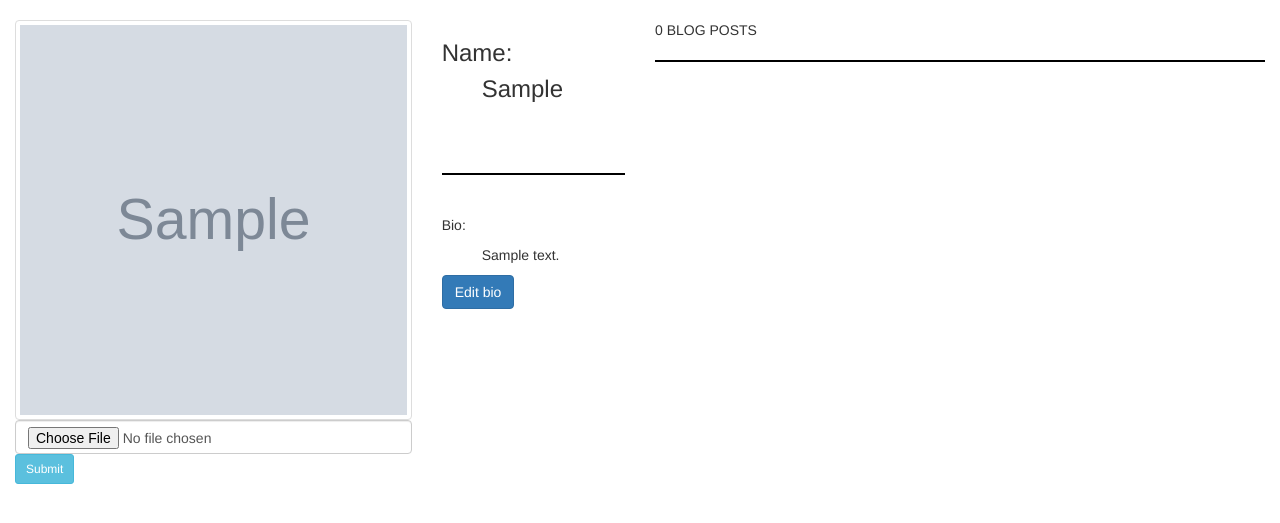
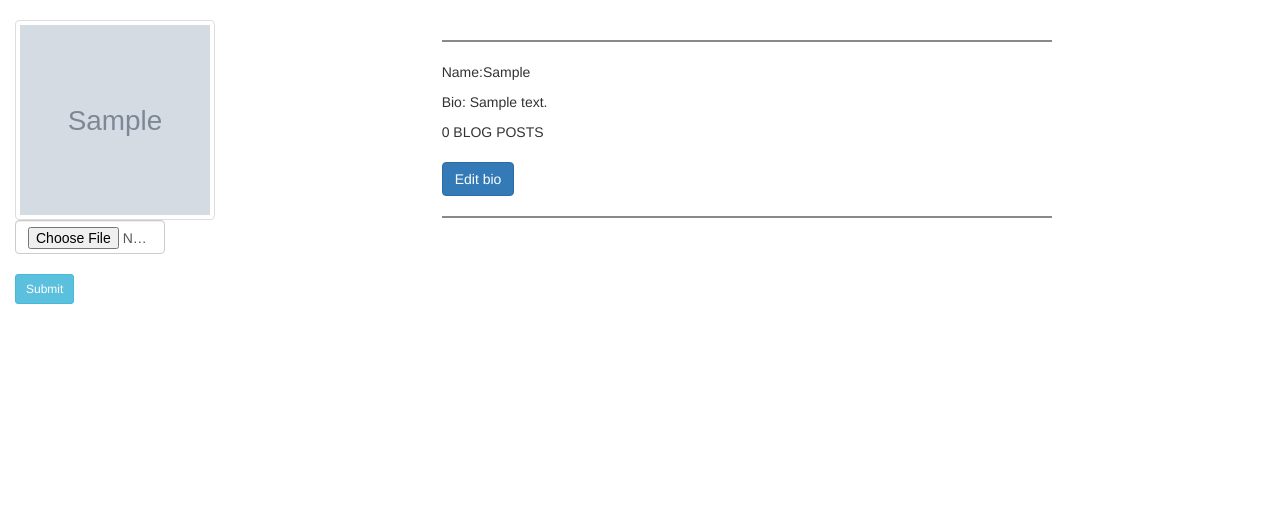
Before and after one commit to uwase-diane/blog, a Flask app: a page that uses app/templates/profile/profile.html in a window 1280 px wide. Shown: the part 63-586 px from the top of the page. Run offline with Flask 2, Linux system fonts and the light colour scheme; a user stored in the database is signed in; tables that the repository leaves empty hold one stand-in row (values such as "Sample post"); grey boxes marked "Sample" are stand-in pictures; data that the repository does not hold is empty; some libraries are stand-ins or nearby versions.

Commit message:
user profile

```diff
--- a/app/templates/profile/profile.html
+++ b/app/templates/profile/profile.html
@@ -10,56 +10,46 @@
 <div class="col-md-4">
   {% if user.profile_pic_path %}
 
-  <img src="{{url_for('static',filename=user.profile_pic_path)}}" alt="" class="img-thumbnail" style="width: 450px;height: 400px;">
+  <img src="{{url_for('static',filename=user.profile_pic_path)}}" alt="" class="img-thumbnail" style="width: 200px;height: 200px;">
 
   {%else%}
   <p>No profile picture</p>
 
+
   {% endif %}
 
       {% if user == current_user %}
-  <form  action="{{url_for('main.update_pic',uname=user.username)}}" method="post" enctype = "multipart/form-data">
+  <form  action="{{url_for('main.update_pic',uname=user.username)}}" method="post" enctype = "multipart/form-data" style="width: 150px;">
 
     <input type="file"  name="photo" class="form-control" required>
+    <br>
     <input type="submit" class="btn btn-info btn-sm">
   </form>
     {% endif %}
 </div>
-<div class="col-md-2">
-  <div>
-      <h3>
-          <p>
-              Name:</span>
-          <ul>{{user.username| capitalize}}
-              </ul>
-      </h3>
-      <br>
-      <br>
-      <hr style="border: 1px solid black;">
-      <br>
-      <!--Displaying user bio-->
-      {% if user.bio %}
-      <p>Bio:
-          </span>
-      <ul>
-              {{user.bio}}</span></ul>
-      </p>
+
+
+<div class="col-md-6">
+    <hr style="border: 1px solid rgb(141, 136, 136);">
+
+    <p>Name:{{user.username| capitalize}} </p>
+        {% if user.bio %}
+
+
+      <p>Bio: {{user.bio}}</p>
+
       {%else%}
       <p> {{user.username| capitalize}} has no bio </p>
       {% endif %}
 
-  </div>
-  {% if user == current_user %}
-  <a class="btn btn-primary"
-      href="{{url_for('main.update_profile',uname=user.username)}}">Edit bio</a>
-  {% endif %}
-</div>
-
-<div class="col-md-6">
   {% if current_user %}
       <span>{{user.blogs.count()}} </span>BLOG POSTS</h3>
-
-  <hr style="border: 1px solid black;">
+      {% if user == current_user %}
+<br>
+<br>
+      <a class="btn btn-primary" href="{{url_for('main.update_profile',uname=user.username)}}">Edit bio</a>
+      {% endif %}
+  <hr style="border: 1px solid rgb(141, 136, 136);">
   <br>
   {% for i in blogs %}
   <div class="col-md-4">
```
